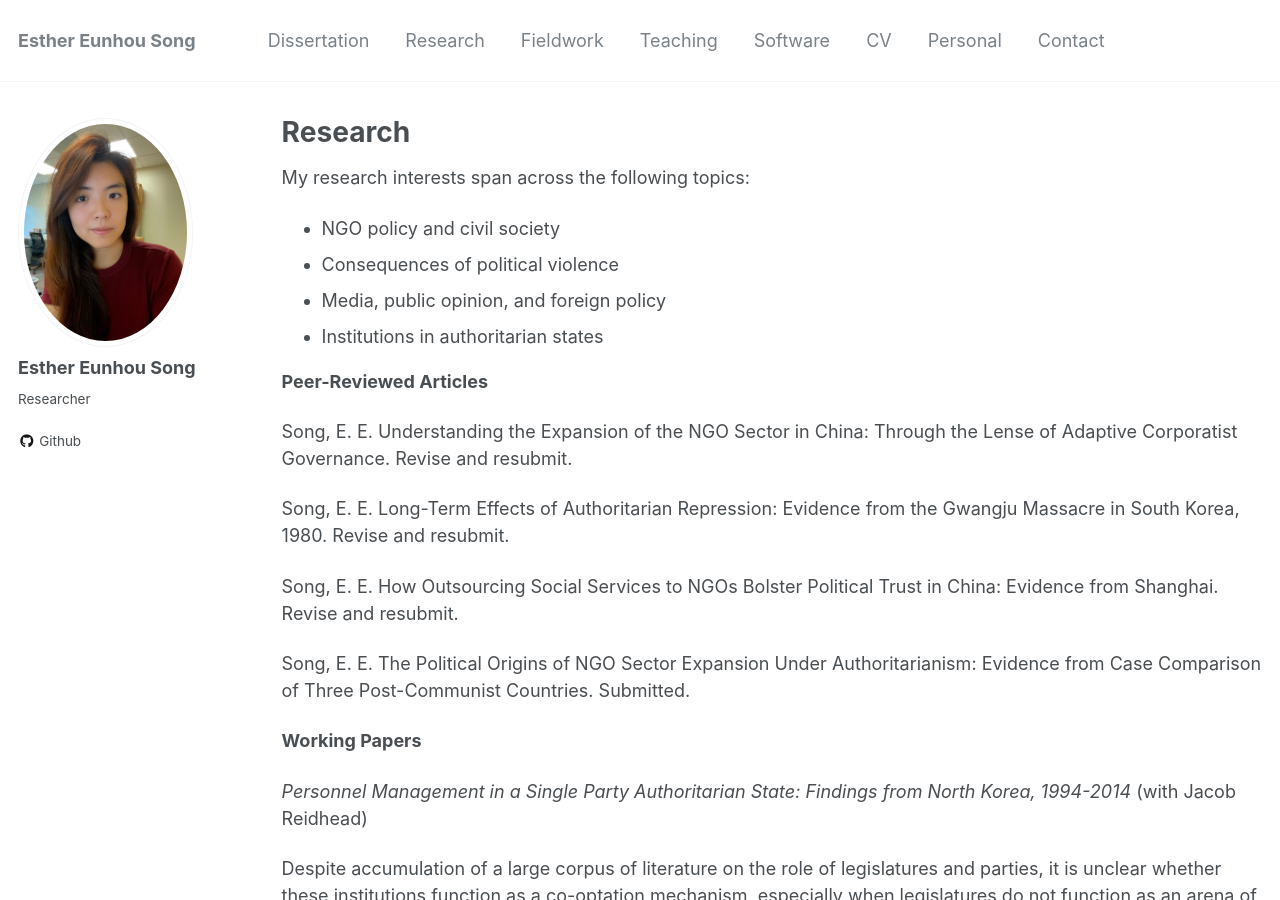
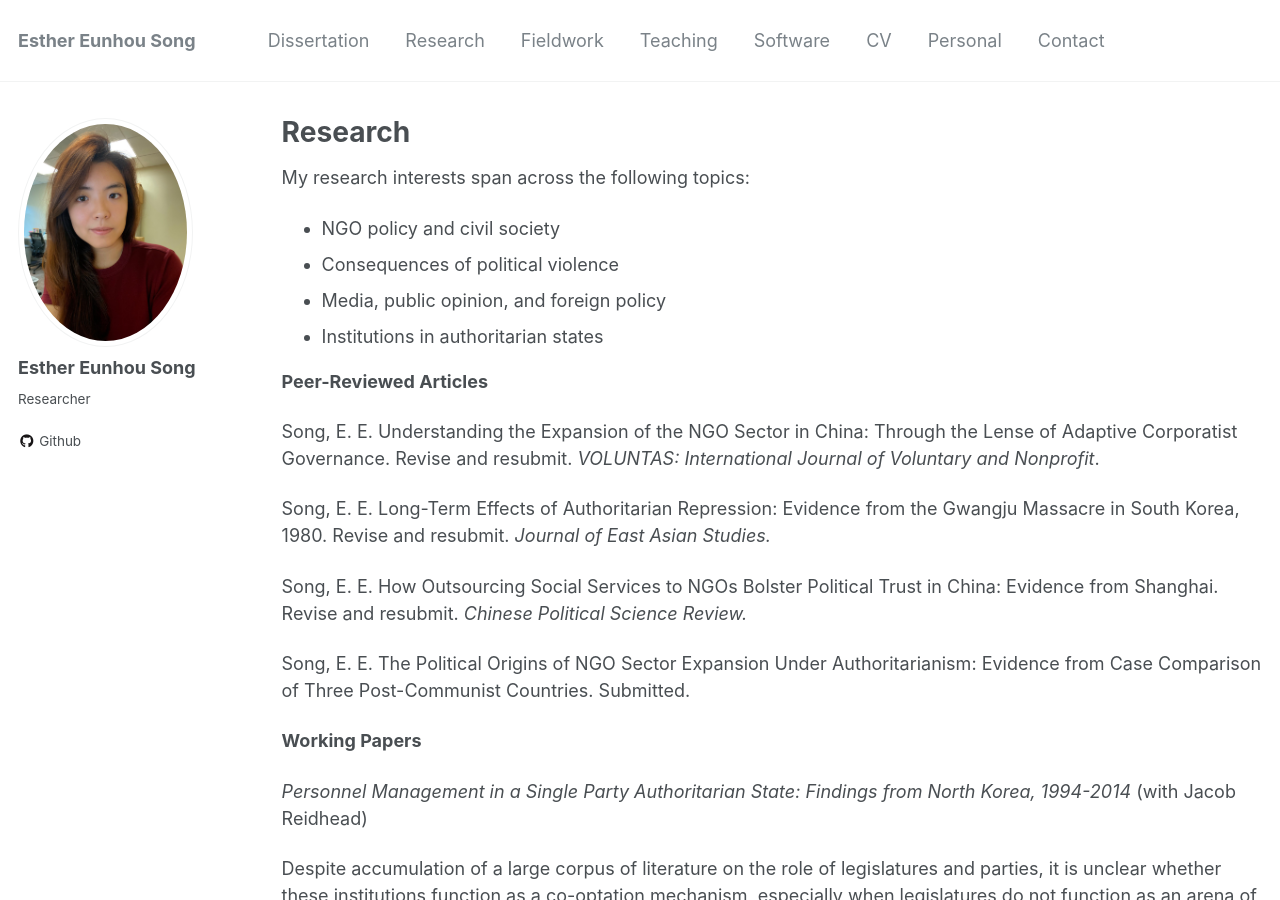
Before and after one commit to ehsong/ehsong.github.io, a Jekyll site: the page built from _pages/research.md, in a window 1280 px wide and 900 px high. Built offline with Jekyll 4.4.1, drawn with Linux system fonts in a browser that asks for light colours.

Commit message:
Update research.md

```diff
--- a/_pages/research.md
+++ b/_pages/research.md
@@ -16,11 +16,11 @@
 
 **Peer-Reviewed Articles**
 
-Song, E. E. Understanding the Expansion of the NGO Sector in China: Through the Lense of Adaptive Corporatist Governance. Revise and resubmit.
+Song, E. E. Understanding the Expansion of the NGO Sector in China: Through the Lense of Adaptive Corporatist Governance. Revise and resubmit. *VOLUNTAS: International Journal of Voluntary and Nonprofit*.
 
-Song, E. E. Long-Term Effects of Authoritarian Repression: Evidence from the Gwangju Massacre in South Korea, 1980. Revise and resubmit.
+Song, E. E. Long-Term Effects of Authoritarian Repression: Evidence from the Gwangju Massacre in South Korea, 1980. Revise and resubmit. *Journal of East Asian Studies.*
 
-Song, E. E. How Outsourcing Social Services to NGOs Bolster Political Trust in China: Evidence from Shanghai. Revise and resubmit.
+Song, E. E. How Outsourcing Social Services to NGOs Bolster Political Trust in China: Evidence from Shanghai. Revise and resubmit. *Chinese Political Science Review.*
 
 Song, E. E. The Political Origins of NGO Sector Expansion Under Authoritarianism: Evidence from Case Comparison of Three Post-Communist Countries. Submitted.
 
```
